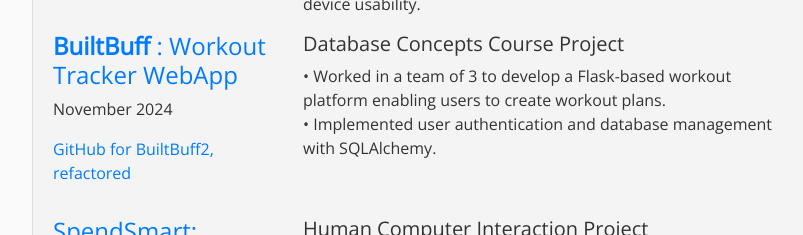
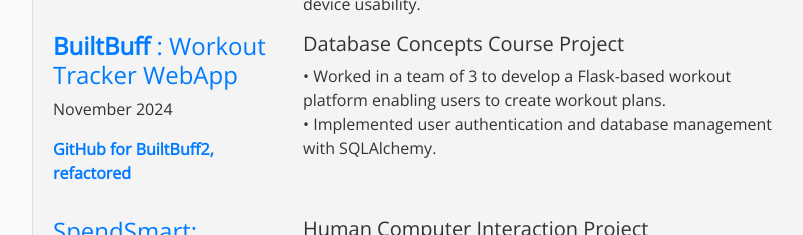
Before and after one commit to lynx-zenchar/matthew-eleazar, a plain HTML site: page index.html in a window 1280 px wide. Shown: the part 2800-3035 px from the top of the page, without its empty margins (417-1220 px from the left). Drawn offline with nearby package versions, Linux system fonts and the light colour scheme; a web font is replaced by a local one.

Commit message:
bold github builtbuff2

```diff
--- a/index.html
+++ b/index.html
@@ -230,7 +230,7 @@
                 <b>BuiltBuff</b> : Workout Tracker WebApp</h4>
               </a>
               <p>November 2024</p>
-              <p> <a href="https://github.com/lynx-zenchar/BuiltBuff2" target="_blank"> GitHub for BuiltBuff2, refactored </a> </p>
+              <p> <b><a href="https://github.com/lynx-zenchar/BuiltBuff2" target="_blank"> GitHub for BuiltBuff2, refactored </a> </b></p>
             </div>
             <div class="col-md-8">
               <h5>Database Concepts Course Project</h5>
```
